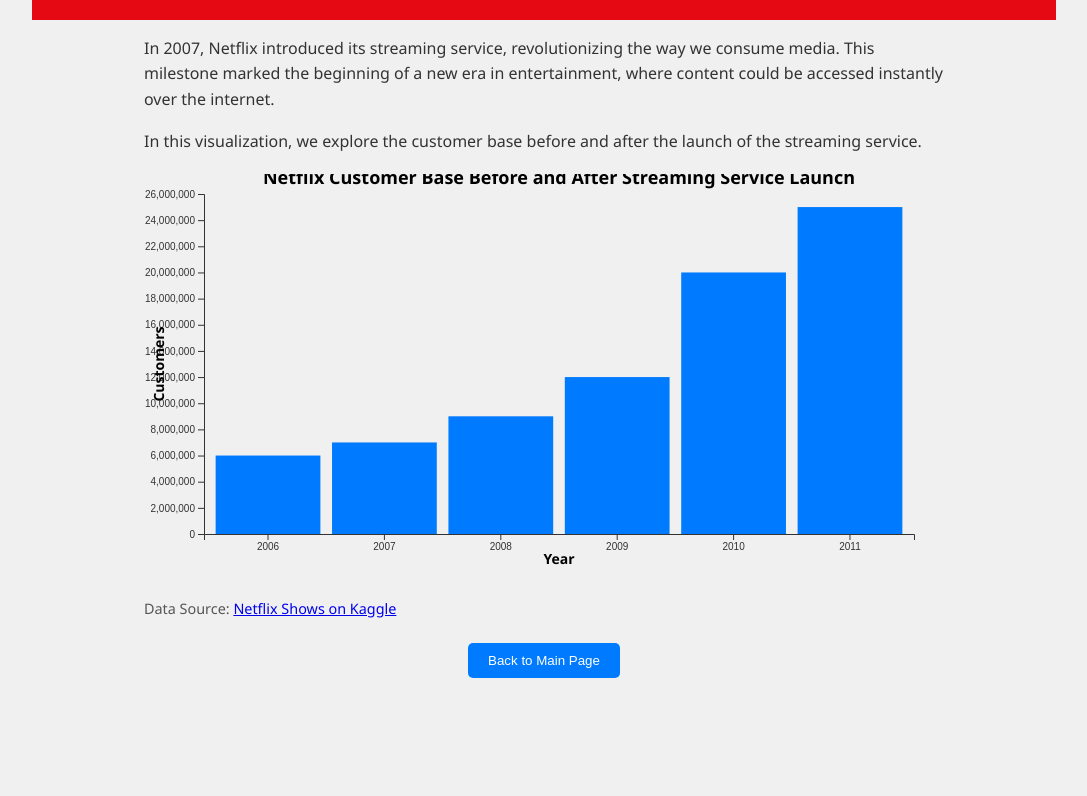
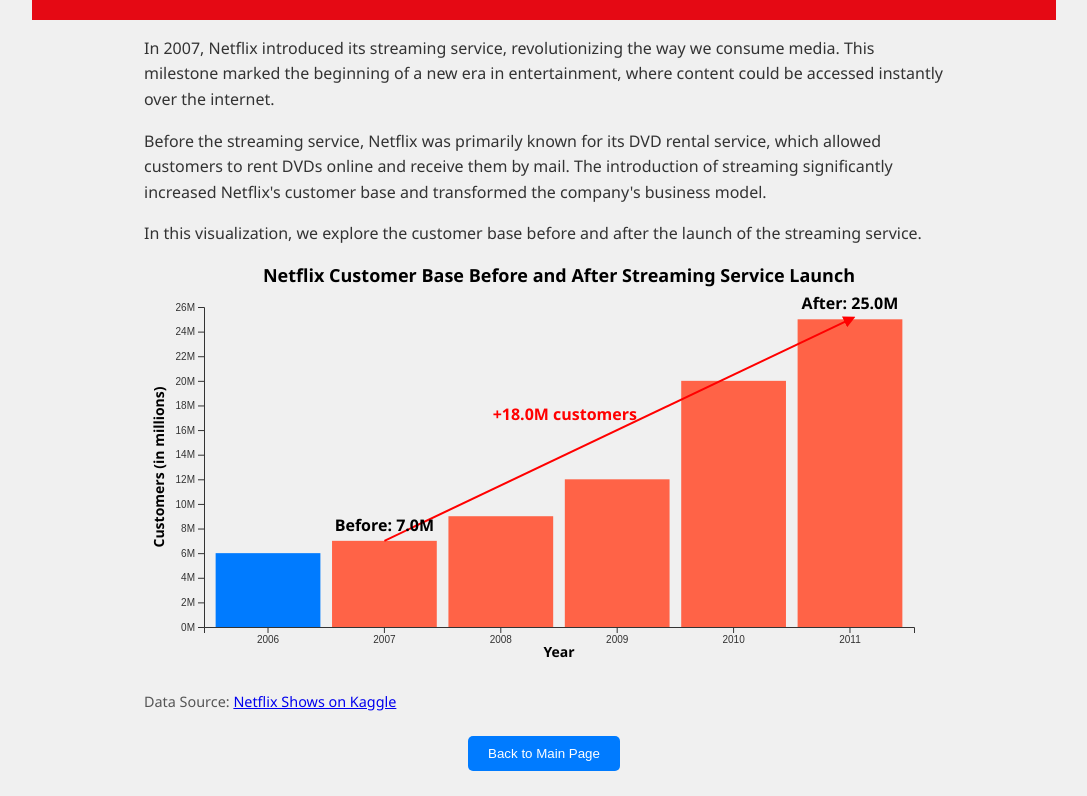
Before and after one commit to manish9363/narrative-visualization, a plain HTML site: page milestone1.html in a window 1280 px wide. Shown: the part 126-922 px from the top of the page, without its empty margins (96-1183 px from the left). Before the commit the page ends 829 px from the top, so only its background shows below. Drawn offline with nearby package versions, Linux system fonts and the light colour scheme.

Commit message:
Added more details in the milestone1 graph

```diff
--- a/js/milestone1.js
+++ b/js/milestone1.js
@@ -9,7 +9,7 @@
       { year: 2011, customers: 25000000 },
     ];
 
-    const margin = { top: 20, right: 30, bottom: 40, left: 60 };
+    const margin = { top: 40, right: 30, bottom: 40, left: 60 }; // Increased top margin
     const width = 800 - margin.left - margin.right;
     const height = 400 - margin.top - margin.bottom;
 
@@ -40,7 +40,7 @@
       .attr("y", d => y(d.customers))
       .attr("width", x.bandwidth())
       .attr("height", d => height - y(d.customers))
-      .attr("fill", "#007BFF");
+      .attr("fill", d => d.year >= 2007 ? "#ff6347" : "#007BFF"); // Red for years 2007 and after
 
     svg.append("g")
       .attr("class", "x-axis")
@@ -49,7 +49,7 @@
 
     svg.append("g")
       .attr("class", "y-axis")
-      .call(d3.axisLeft(y));
+      .call(d3.axisLeft(y).tickFormat(d => `${d / 1000000}M`));
 
     svg.append("text")
       .attr("class", "x-axis-label")
@@ -61,12 +61,68 @@
       .attr("class", "y-axis-label")
       .attr("text-anchor", "middle")
       .attr("transform", `translate(-40,${height / 2})rotate(-90)`)
-      .text("Customers");
+      .text("Customers (in millions)");
 
     svg.append("text")
       .attr("class", "chart-title")
       .attr("text-anchor", "middle")
       .attr("x", width / 2)
-      .attr("y", -10)
+      .attr("y", -25) // Adjusted y position to move it higher
       .text("Netflix Customer Base Before and After Streaming Service Launch");
+
+    // Adding the indicator
+    const beforeStreaming = data.find(d => d.year === 2007).customers;
+    const afterStreaming = data.find(d => d.year === 2011).customers;
+    const increase = afterStreaming - beforeStreaming;
+
+    svg.append("line")
+      .attr("x1", x(2007) + x.bandwidth() / 2)
+      .attr("y1", y(beforeStreaming))
+      .attr("x2", x(2011) + x.bandwidth() / 2)
+      .attr("y2", y(afterStreaming))
+      .attr("stroke", "red")
+      .attr("stroke-width", 2)
+      .attr("marker-end", "url(#arrow)");
+
+    svg.append("text")
+      .attr("x", (x(2007) + x(2011)) / 2)
+      .attr("y", (y(beforeStreaming) + y(afterStreaming)) / 2)
+      .attr("dy", -10)
+      .attr("text-anchor", "middle")
+      .attr("fill", "red")
+      .attr("font-weight", "bold")
+      .text(`+${(increase / 1000000).toFixed(1)}M customers`);
+
+    // Define arrow marker
+    svg.append("defs").append("marker")
+      .attr("id", "arrow")
+      .attr("viewBox", "0 0 10 10")
+      .attr("refX", 5)
+      .attr("refY", 5)
+      .attr("markerWidth", 6)
+      .attr("markerHeight", 6)
+      .attr("orient", "auto-start-reverse")
+      .append("path")
+      .attr("d", "M 0 0 L 10 5 L 0 10 z")
+      .attr("fill", "red");
+
+    // Adding the before metrics
+    svg.append("text")
+      .attr("x", x(2007) + x.bandwidth() / 2)
+      .attr("y", y(beforeStreaming))
+      .attr("dy", -10)
+      .attr("text-anchor", "middle")
+      .attr("fill", "black")
+      .attr("font-weight", "bold")
+      .text(`Before: ${(beforeStreaming / 1000000).toFixed(1)}M`);
+
+    // Adding the after metrics
+    svg.append("text")
+      .attr("x", x(2011) + x.bandwidth() / 2)
+      .attr("y", y(afterStreaming))
+      .attr("dy", -10)
+      .attr("text-anchor", "middle")
+      .attr("fill", "black")
+      .attr("font-weight", "bold")
+      .text(`After: ${(afterStreaming / 1000000).toFixed(1)}M`);
   });
--- a/milestone1.html
+++ b/milestone1.html
@@ -18,6 +18,9 @@
           In 2007, Netflix introduced its streaming service, revolutionizing the way we consume media. This milestone marked the beginning of a new era in entertainment, where content could be accessed instantly over the internet.
         </p>
         <p>
+          Before the streaming service, Netflix was primarily known for its DVD rental service, which allowed customers to rent DVDs online and receive them by mail. The introduction of streaming significantly increased Netflix's customer base and transformed the company's business model.
+        </p>
+        <p>
           In this visualization, we explore the customer base before and after the launch of the streaming service.
         </p>
       </div>
```
